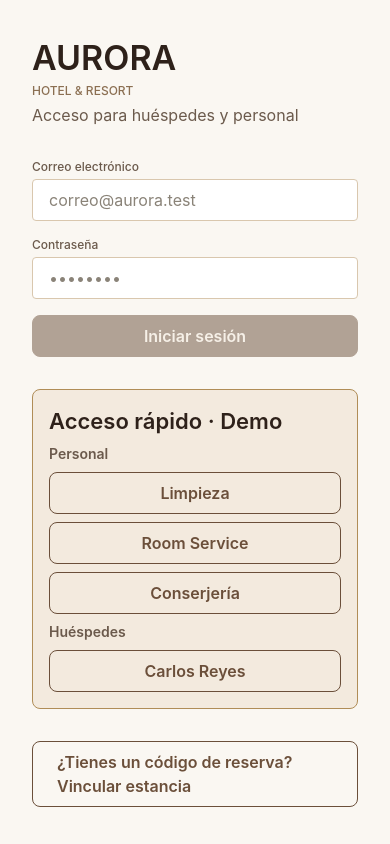
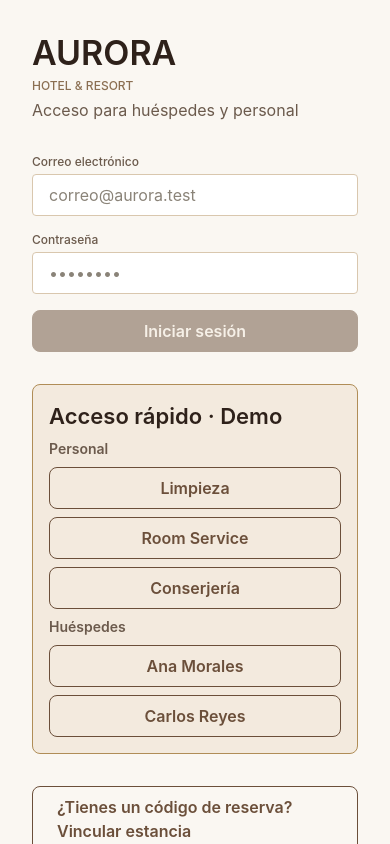
Before and after one commit to PGC36/pms-hotel-mobile, a React Native app: screen /Login in a window 390 px wide. Built offline with nearby package versions, Linux system fonts and the light colour scheme; no server answers.

Commit message:
fix(mobile): restore guest demo access

```diff
--- a/src/modules/auth/screens/LoginScreen.tsx
+++ b/src/modules/auth/screens/LoginScreen.tsx
@@ -15,7 +15,8 @@ const DEMO_ACCOUNTS = [
   { label: 'Limpieza', email: 'limpieza@aurora.test', password: 'limpieza', type: 'staff' },
   { label: 'Room Service', email: 'roomservice@aurora.test', password: 'roomservice', type: 'staff' },
   { label: 'Conserjería', email: 'conserjeria@aurora.test', password: 'conserjeria', type: 'staff' },
-  { label: 'Carlos Reyes · Huésped', email: 'carlos.demo@aurora.test', password: 'huesped2', type: 'guest' },
+  { label: 'Ana Morales', email: 'ana.demo@aurora.test', password: 'huesped1', type: 'guest' },
+  { label: 'Carlos Reyes', email: 'carlos.demo@aurora.test', password: 'huesped2', type: 'guest' },
 ] as const;
 
 export function LoginScreen({ navigation }: Props) {
@@ -104,6 +105,7 @@ export function LoginScreen({ navigation }: Props) {
         />
       </View>
 
+      {__DEV__ ? (
         <View style={styles.demoSection}>
           <Text style={styles.demoTitle}>Acceso rápido · Demo</Text>
           <Text style={styles.demoGroup}>Personal</Text>
@@ -119,15 +121,19 @@ export function LoginScreen({ navigation }: Props) {
             />
           ))}
           <Text style={styles.demoGroup}>Huéspedes</Text>
+          {DEMO_ACCOUNTS.filter((account) => account.type === 'guest').map((account) => (
             <Button
-          label="Carlos Reyes"
+              key={account.email}
+              label={account.label}
               variant="secondary"
-          onPress={() => handleDemoAccess(DEMO_ACCOUNTS[3])}
+              onPress={() => handleDemoAccess(account)}
               disabled={isSubmitting}
-          loading={submittingDemoEmail === DEMO_ACCOUNTS[3].email}
+              loading={submittingDemoEmail === account.email}
               fullWidth
             />
+          ))}
         </View>
+      ) : null}
 
       <Button
         label="¿Tienes un código de reserva? Vincular estancia"
--- a/src/modules/auth/services/guest-auth-error.ts
+++ b/src/modules/auth/services/guest-auth-error.ts
@@ -1,4 +1,4 @@
-import { ApiConfigError } from '@/shared/services/api-client';
+import { ApiConfigError } from '@/shared/services/api-config-error';
 import { HttpError } from '@/shared/services/http-client';
 
 export type GuestAuthErrorKind =
@@ -49,8 +49,16 @@ function getErrorKind(error: unknown): GuestAuthErrorKind {
       return 'invalidCredentials';
     }
     if (error.status === 400) {
-      if (/no active stay/i.test(message)) return 'noActiveStay';
-      if (/expired or not yet active/i.test(message)) return 'stayNotActive';
+      if (/no active stay|no (?:tiene|cuenta con) .*estad[ií]a activa/i.test(message)) {
+        return 'noActiveStay';
+      }
+      if (
+        /expired or not yet active|estad[ií]a .*no est[aá] activa|ya venc[ií]o|todav[ií]a no ha comenzado/i.test(
+          message,
+        )
+      ) {
+        return 'stayNotActive';
+      }
       return 'invalidCredentials';
     }
     if (error.status === 403) return 'forbidden';
```
Also changed, not shown: scripts/test-auth.ts (+18 -0 lines). Lines whose indentation alone changed are shown as unchanged.
